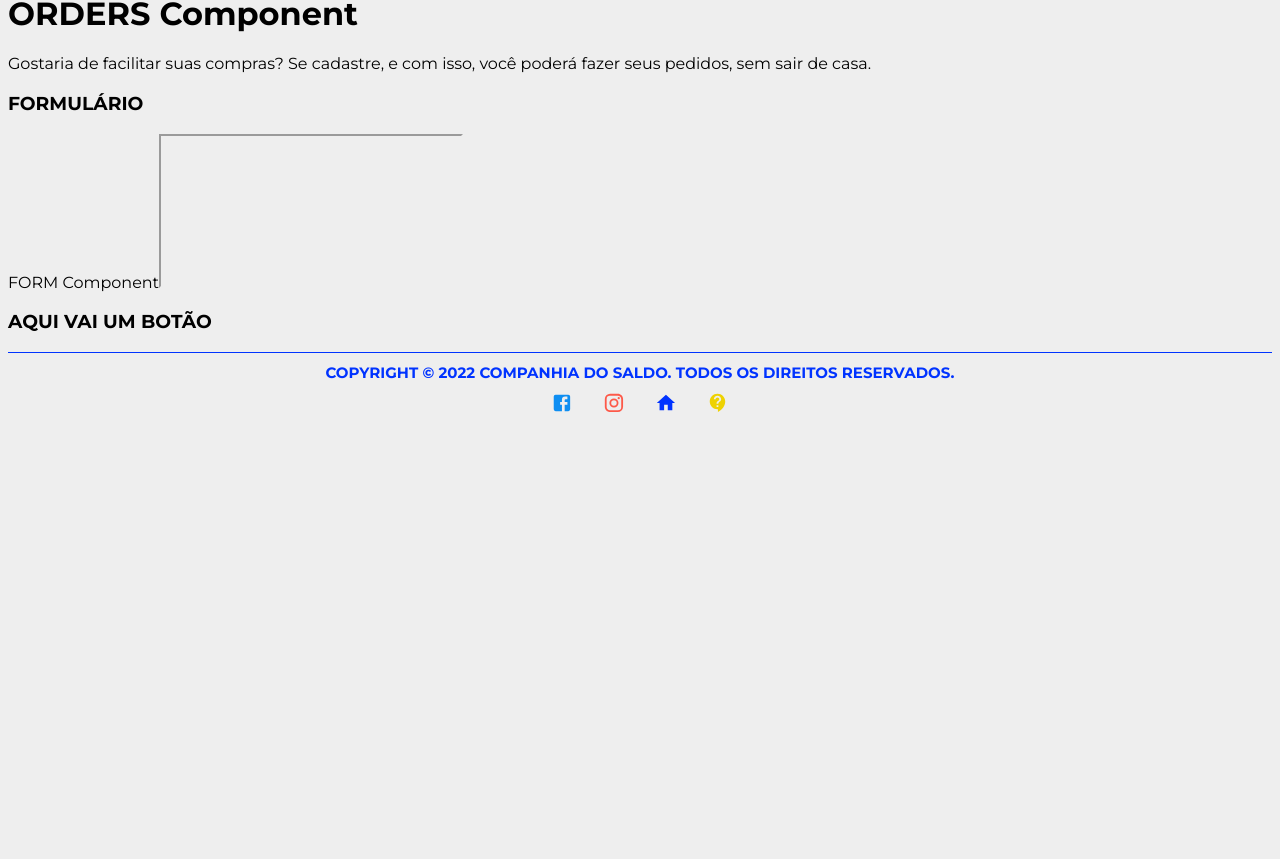
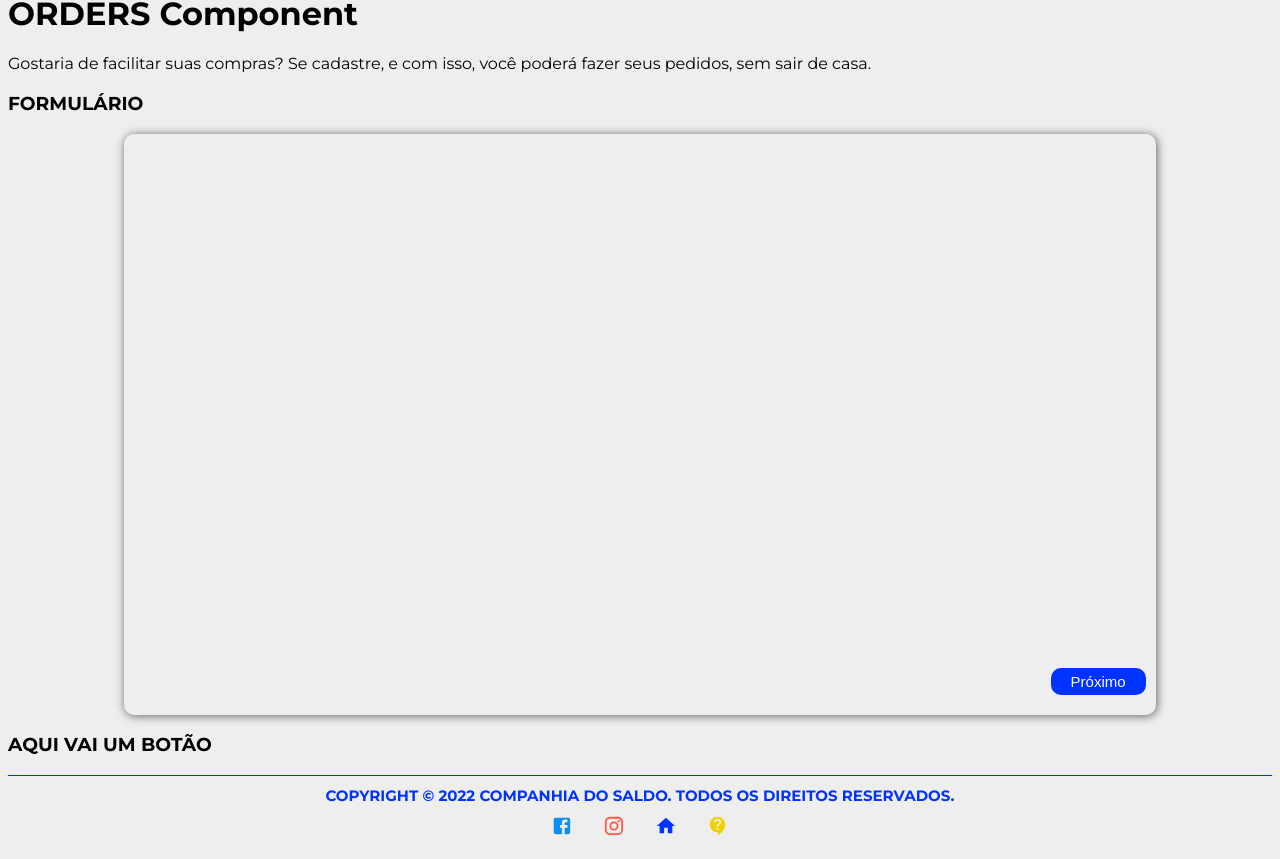
Before and after one commit to marcusviniciusmo/CompanhiaDoSaldo_Website_DEPRECATED, a React (Create React App) app in the folder frontend/: page /pedidos in a window 1280 px wide. Shown: the part 571-1430 px from the top of the page. Before the commit the page ends 1007 px from the top, so only its background shows below. Built offline with nearby package versions, Linux system fonts and the light colour scheme.

Commit message:
Form component styling

```diff
--- a/frontend/src/components/Form/index.tsx
+++ b/frontend/src/components/Form/index.tsx
@@ -1,16 +1,20 @@
+import './styles.css';
+
 type Props = {
   content: any[];
 };
 
 function Form({ content }: Props) {
   return (
-    <>
-      FORM Component
+    <div id='formContainer'>
+      <iframe
+        title='iframeForm'
+        id='iframeFormContainer'
+        src=''
+      />
 
-      <iframe>
-        {content}
-      </iframe>
-    </>
+      <button className='formButton'>Próximo</button>
+    </div>
   );
 };
 
--- /dev/null
+++ b/frontend/src/components/Form/styles.css
@@ -0,0 +1,34 @@
+div#formContainer {
+  box-shadow: 0.1rem 0.1rem 1rem var(--shadow-color);
+  width: 80%;
+  margin: 0 auto;
+  padding: 1rem;
+  border: none;
+  border-radius: 1rem;
+}
+
+div#formContainer iframe#iframeFormContainer {
+  width: 100%;
+  height: 50rem;
+  box-sizing: border-box;
+  border: none;
+  border-top-left-radius: 1rem;
+  border-top-right-radius: 1rem;
+}
+
+div#formContainer button.formButton {
+  background: var(--first-color);
+  color: var(--auxiliar-color-default);
+  font-size: 1.5rem;
+  margin: 2rem 0rem 1rem auto;
+  padding: 0.5rem 2rem;
+  border: none;
+  border-radius: 1rem;
+  display: flex;
+  cursor: pointer;
+}
+
+div#formContainer button.formButton:hover {
+  background: var(--second-color);
+  color: var(--third-color);
+}
```
